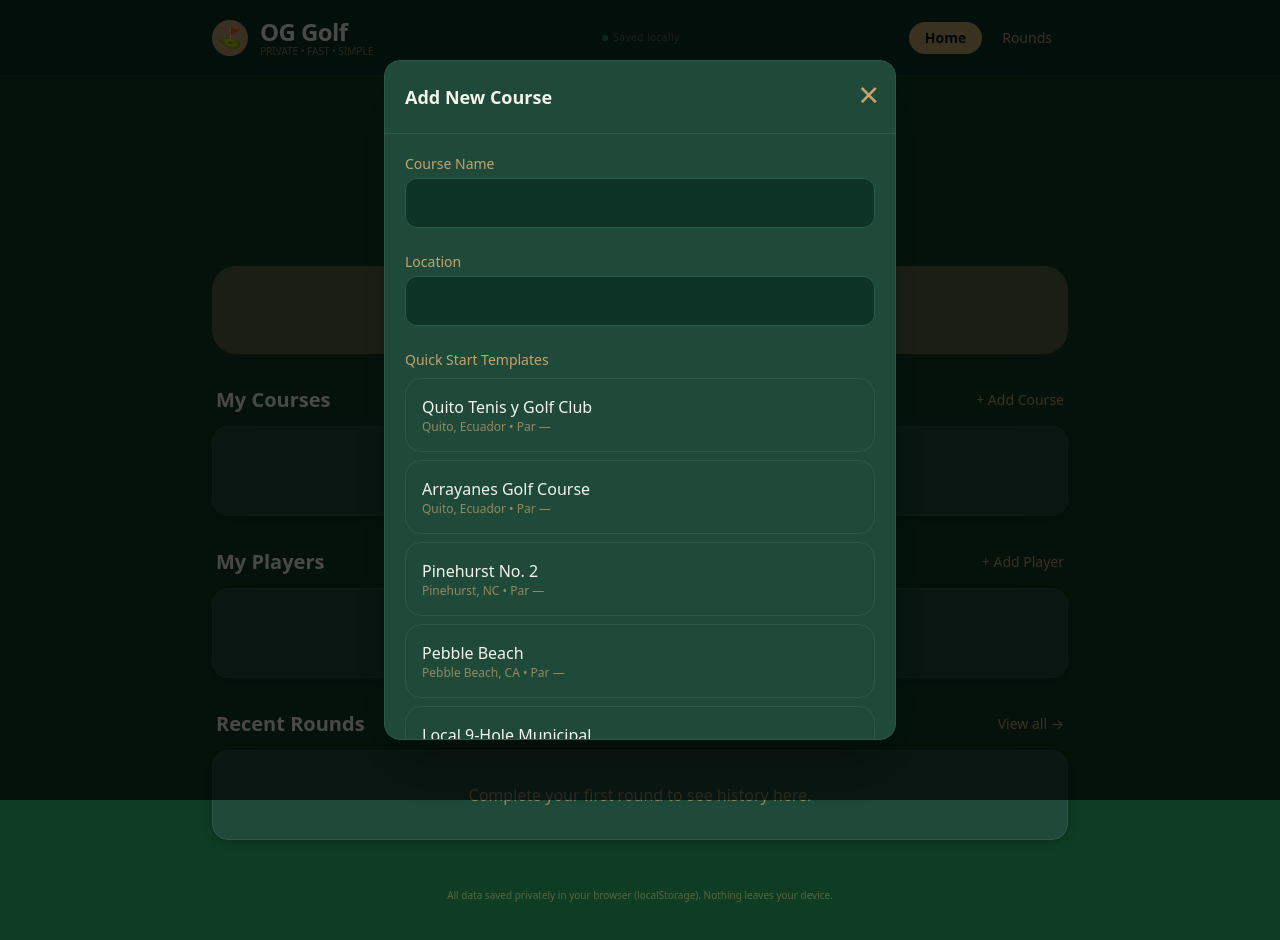
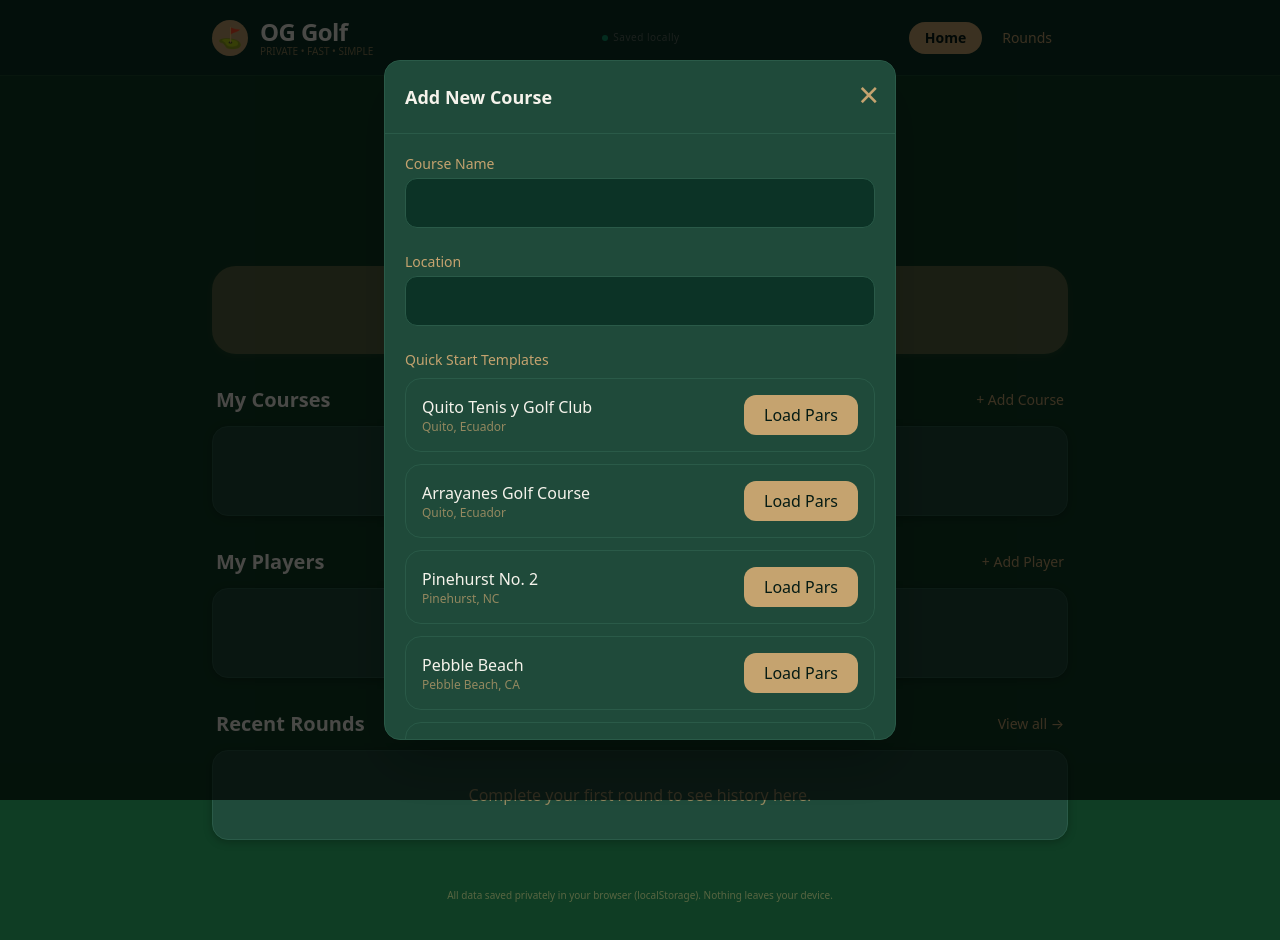
Before and after one commit to pateverab/og-golf, a Next.js app: page / in a window 1280 px wide. Both pictures are taken after a click on the button "+ Add Course". Shown: the top 940 px of the page. Built offline with nearby package versions, Linux system fonts and the light colour scheme.

Commit message:
Final CourseForm template pars fix

```diff
--- a/components/CourseForm.tsx
+++ b/components/CourseForm.tsx
@@ -15,34 +15,27 @@ export function CourseForm({ onSave, onCancel }: CourseFormProps) {
     Array.from({ length: 18 }, (_, i) => ({ number: i + 1, par: 4 }))
   );
 
-  const loadTemplate = (template: any) => {
-    setName(template.name || "");
-    setLocation(template.location || "");
+  const loadFullTemplate = (template: any) => {
+    setName(template.name);
+    setLocation(template.location);
 
-    if (template.suggestedPars && Array.isArray(template.suggestedPars)) {
-      const newHoles = template.suggestedPars.map((par: number, index: number) => ({
-        number: index + 1,
-        par: Number(par),
+    if (template.suggestedPars) {
+      const newHoles = template.suggestedPars.map((par: number, i: number) => ({
+        number: i + 1,
+        par: Number(par)
       }));
       setHoles(newHoles);
     }
   };
 
   const updatePar = (holeNumber: number, newPar: number) => {
-    setHoles(prev => prev.map(h =>
-      h.number === holeNumber ? { ...h, par: newPar } : h
-    ));
+    setHoles(prev => prev.map(h => h.number === holeNumber ? { ...h, par: newPar } : h));
   };
 
   const handleSubmit = (e: React.FormEvent) => {
     e.preventDefault();
     if (!name.trim()) return;
-
-    onSave({
-      name: name.trim(),
-      location: location.trim(),
-      holes
-    });
+    onSave({ name: name.trim(), location: location.trim(), holes });
   };
 
   return (
@@ -57,22 +50,24 @@ export function CourseForm({ onSave, onCancel }: CourseFormProps) {
         <input type="text" value={location} onChange={(e) => setLocation(e.target.value)} className="w-full bg-[#0c3326] border border-[#2a5a48] rounded-xl px-4 py-3 text-white" />
       </div>
 
-      {/* Templates */}
+      {/* Templates with Load Button */}
       <div>
         <label className="block text-sm font-medium text-[#c5a36f] mb-2">Quick Start Templates</label>
-        <div className="grid grid-cols-1 gap-2">
-          {SUGGESTED_COURSE_TEMPLATES.map((template, index) => (
-            <button
-              key={index}
-              type="button"
-              onClick={() => loadTemplate(template)}
-              className="text-left p-4 rounded-2xl border border-[#2a5a48] hover:border-[#c5a36f] hover:bg-[#1f4a3a] transition-all"
-            >
-              <div className="font-medium">{template.name}</div>
-              <div className="text-xs text-[#c5a36f]/70">
-                {template.location} • Par {template.suggestedPars?.reduce((a, b) => a + b, 0) || "—"}
+        <div className="space-y-3">
+          {SUGGESTED_COURSE_TEMPLATES.map((t, i) => (
+            <div key={i} className="flex gap-3 items-center p-4 border border-[#2a5a48] rounded-2xl">
+              <div className="flex-1">
+                <div className="font-medium">{t.name}</div>
+                <div className="text-xs text-[#c5a36f]/70">{t.location}</div>
               </div>
-            </button>
+              <button
+                type="button"
+                onClick={() => loadFullTemplate(t)}
+                className="px-5 py-2 bg-[#c5a36f] text-[#051b14] rounded-xl font-medium hover:bg-white transition"
+              >
+                Load Pars
+              </button>
+            </div>
           ))}
         </div>
       </div>
@@ -80,17 +75,15 @@ export function CourseForm({ onSave, onCancel }: CourseFormProps) {
       {/* Hole Pars */}
       <div>
         <label className="block text-sm font-medium text-[#c5a36f] mb-3">Hole Pars (adjust if needed)</label>
-        <div className="grid grid-cols-6 gap-3 max-h-80 overflow-y-auto p-1">
+        <div className="grid grid-cols-6 gap-3">
           {holes.map((hole) => (
-            <div key={hole.number} className="flex flex-col items-center">
+            <div key={hole.number} className="text-center">
               <div className="text-xs text-[#c5a36f]/70 mb-1">H{hole.number}</div>
               <input
                 type="number"
                 value={hole.par}
                 onChange={(e) => updatePar(hole.number, parseInt(e.target.value) || 4)}
-                className="w-14 text-center bg-[#0c3326] border border-[#2a5a48] rounded-lg py-2 font-semibold text-lg"
-                min="3"
-                max="6"
+                className="w-full text-center bg-[#0c3326] border border-[#2a5a48] rounded py-2 font-semibold"
               />
             </div>
           ))}
@@ -98,12 +91,8 @@ export function CourseForm({ onSave, onCancel }: CourseFormProps) {
       </div>
 
       <div className="flex gap-3 pt-4">
-        <button type="button" onClick={onCancel} className="flex-1 py-3.5 rounded-2xl border border-[#2a5a48] font-semibold">
-          Cancel
-        </button>
-        <button type="submit" className="flex-1 py-3.5 rounded-2xl bg-[#c5a36f] text-[#051b14] font-semibold hover:bg-white transition">
-          Save Course
-        </button>
+        <button type="button" onClick={onCancel} className="flex-1 py-3 rounded-xl border border-[#2a5a48]">Cancel</button>
+        <button type="submit" className="flex-1 py-3 rounded-xl bg-[#c5a36f] text-black font-semibold">Save Course</button>
       </div>
     </form>
   );
```
